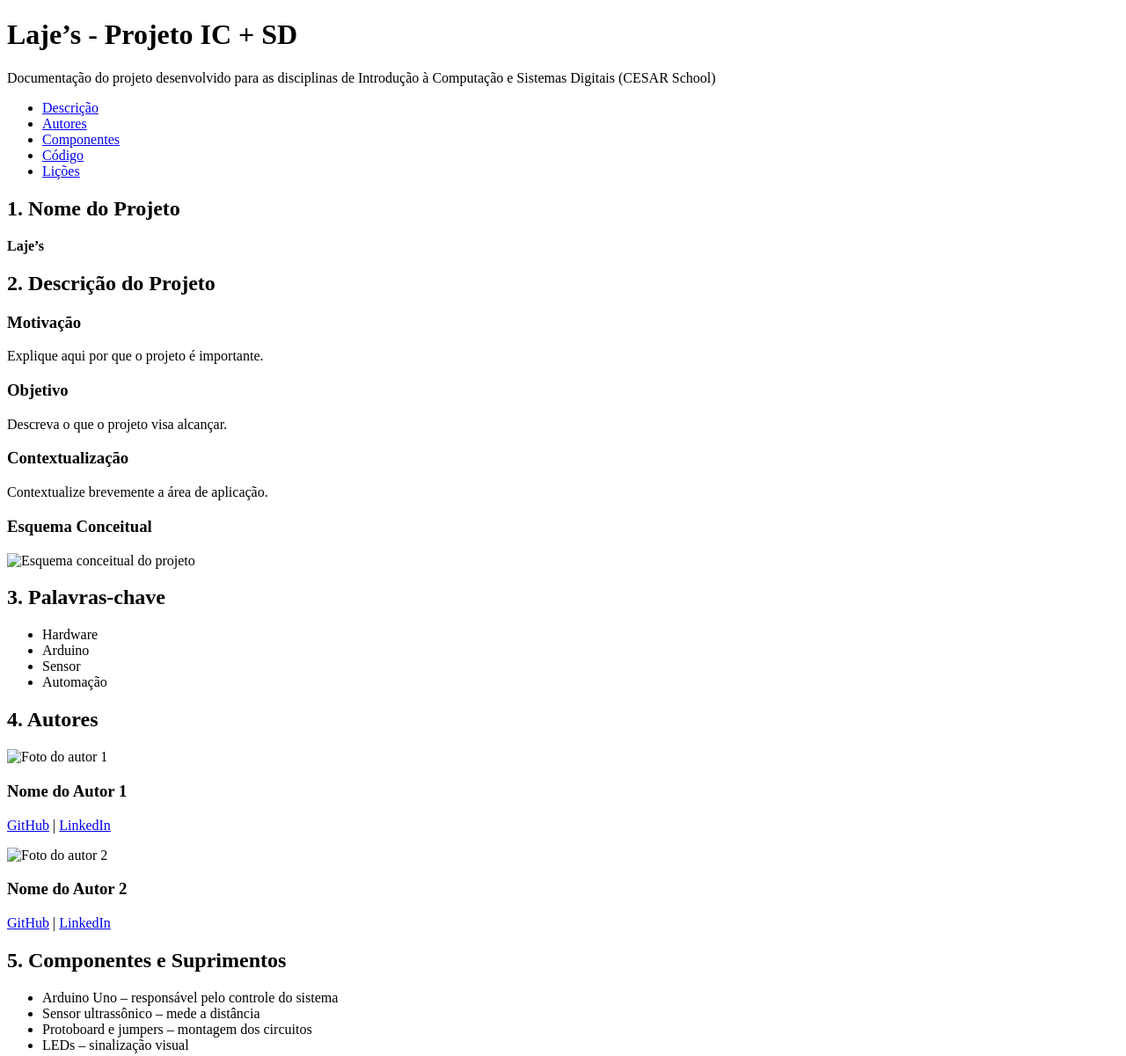
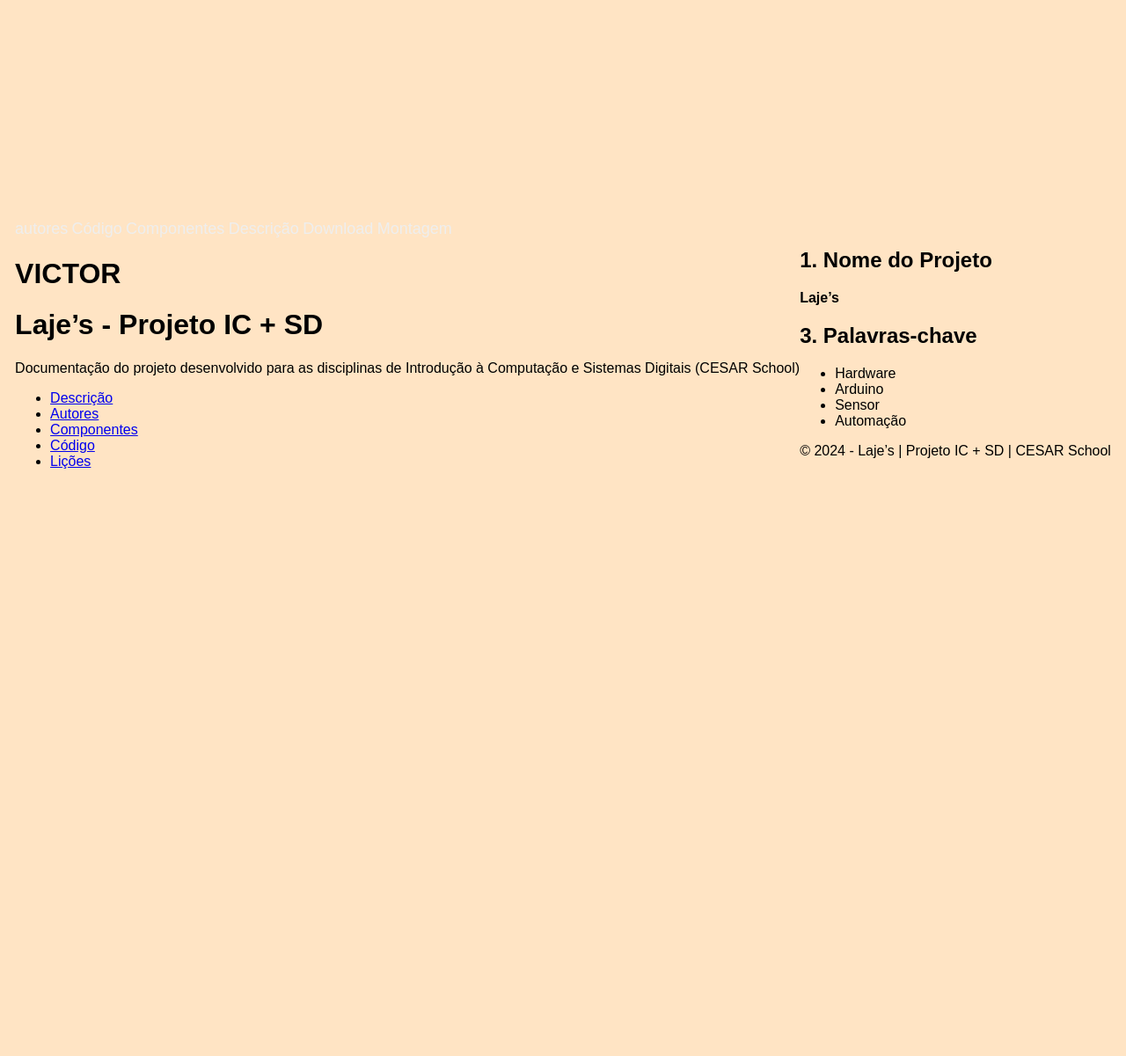
Before and after one commit to victornad/Laje-s-ic-sd, a plain HTML site: page index.html in a window 1280 px wide. Shown: the top 1201 px of the page at 88% size. After the commit the page ends 800 px from the top, so only its background shows below. Drawn offline with Linux system fonts and the light colour scheme.

Commit message:
Novas abas para cada pessoa (o nome está escrito em cada uma

```diff
--- a/assets/css/styles.css
+++ b/assets/css/styles.css
@@ -1,96 +1,44 @@
+/* ---| Corpo do site |--- */
 body {
-  font-family: Arial, sans-serif;
+  background-color: #ffe4c4;
+  display: flex;
+  justify-content: center;
+  align-items: center;
+  min-height: 100vh;
   margin: 0;
-  background-color: #f9f9f9;
-  color: #222;
+  font-family: Arial, Helvetica, sans-serif;
 }
 
-header {
-  background-color: #004aad;
-  color: white;
-  text-align: center;
-  padding: 2rem 1rem;
+/* ---| NAV |--- */
+.underline-nav a {
+  position: relative;
+  color: #eee;
+  text-decoration: none;
+  font-size: 18px;
+  padding: 10px 0;
+  transition: .5s ease;
 }
 
-nav ul {
-  list-style: none;
-  padding: 0;
+underline-nav {
   display: flex;
-  justify-content: center;
-  gap: 1.5rem;
+  gap: 30px;
 }
 
-nav a {
-  color: white;
-  text-decoration: none;
-  font-weight: bold;
+.underline-nav a:hover {
+  color: #34e7e4;
 }
 
-nav a:hover {
-  text-decoration: underline;
+.underline-nav a::after {
+  content: '';
+  position: absolute;
+  bottom: 0;
+  left: 0;
+  width: 0;
+  height: 3px;
+  background-color: #34e7e4;
+  transition: width 0.3s ease;
 }
 
-main {
-  max-width: 900px;
-  margin: 2rem auto;
-  background: white;
-  padding: 2rem;
-  border-radius: 12px;
-  box-shadow: 0 0 10px rgba(0,0,0,0.1);
+.underline-nav a:hover::after {
+  width: 100%;
 }
-
-section {
-  margin-bottom: 2rem;
-}
-
-h2 {
-  color: #004aad;
-  border-bottom: 2px solid #004aad;
-  padding-bottom: 5px;
-}
-
-.imagem-centralizada {
-  display: block;
-  margin: 1rem auto;
-  max-width: 80%;
-}
-
-.autores-container {
-  display: flex;
-  flex-wrap: wrap;
-  gap: 2rem;
-  justify-content: center;
-}
-
-.autor {
-  text-align: center;
-  width: 200px;
-}
-
-.autor img {
-  width: 100px;
-  height: 100px;
-  border-radius: 50%;
-  object-fit: cover;
-}
-
-.botao {
-  display: inline-block;
-  background-color: #004aad;
-  color: white;
-  padding: 10px 20px;
-  border-radius: 8px;
-  text-decoration: none;
-}
-
-.botao:hover {
-  background-color: #003a8c;
-}
-
-footer {
-  background-color: #004aad;
-  color: white;
-  text-align: center;
-  padding: 1rem;
-  margin-top: 3rem;
-}
--- a/index.html
+++ b/index.html
@@ -1,15 +1,32 @@
 <!DOCTYPE html>
 <html lang="pt-BR">
+
 <head>
   <meta charset="UTF-8" />
   <meta name="viewport" content="width=device-width, initial-scale=1.0" />
-  <title>Laje’s - Projeto IC + SD</title>
-  <link rel="stylesheet" href="assets/css/style.css" />
+  <title>Projeto Laje´s</title>
+  <link rel="stylesheet" href="../Laje-s-ic-sd/assets/css/styles.css">
 </head>
+
 <body>
   <header>
+<nav class="underline-nav">
+  <a href="./autores.html">autores</a>
+  <a href="./codigo.html">Código</a>
+  <a href="./componentes.html">Componentes</a>
+  <a href="./descricao.html">Descrição</a>
+  <a href="./download.html">Download</a>
+  <a href="./montagem.html">Montagem</a>
+</nav>
+
+<h1>VICTOR</h1>
+
+
+
+
     <h1>Laje’s - Projeto IC + SD</h1>
-    <p>Documentação do projeto desenvolvido para as disciplinas de Introdução à Computação e Sistemas Digitais (CESAR School)</p>
+    <p>Documentação do projeto desenvolvido para as disciplinas de Introdução à Computação e Sistemas Digitais (CESAR
+      School)</p>
     <nav>
       <ul>
         <li><a href="#descricao">Descrição</a></li>
@@ -28,22 +45,6 @@
       <p><strong>Laje’s</strong></p>
     </section>
 
-    <!-- 2. Descrição do Projeto -->
-    <section id="descricao">
-      <h2>2. Descrição do Projeto</h2>
-
-      <h3>Motivação</h3>
-      <p>Explique aqui por que o projeto é importante.</p>
-
-      <h3>Objetivo</h3>
-      <p>Descreva o que o projeto visa alcançar.</p>
-
-      <h3>Contextualização</h3>
-      <p>Contextualize brevemente a área de aplicação.</p>
-
-      <h3>Esquema Conceitual</h3>
-      <img src="assets/images/esquema.png" alt="Esquema conceitual do projeto" class="imagem-centralizada" />
-    </section>
 
     <!-- 3. Palavras-chave -->
     <section id="palavras-chave">
@@ -56,108 +57,11 @@
       </ul>
     </section>
 
-    <!-- 4. Autores -->
-    <section id="autores">
-      <h2>4. Autores</h2>
-      <div class="autores-container">
-        <div class="autor">
-          <img src="assets/images/autor1.jpg" alt="Foto do autor 1">
-          <h3>Nome do Autor 1</h3>
-          <p>
-            <a href="https://github.com/usuario1" target="_blank">GitHub</a> |
-            <a href="https://linkedin.com/in/usuario1" target="_blank">LinkedIn</a>
-          </p>
-        </div>
-        <div class="autor">
-          <img src="assets/images/autor2.jpg" alt="Foto do autor 2">
-          <h3>Nome do Autor 2</h3>
-          <p>
-            <a href="https://github.com/usuario2" target="_blank">GitHub</a> |
-            <a href="https://linkedin.com/in/usuario2" target="_blank">LinkedIn</a>
-          </p>
-        </div>
-      </div>
-    </section>
-
-    <!-- 5. Componentes e Suprimentos -->
-    <section id="componentes">
-      <h2>5. Componentes e Suprimentos</h2>
-      <ul>
-        <li>Arduino Uno – responsável pelo controle do sistema</li>
-        <li>Sensor ultrassônico – mede a distância</li>
-        <li>Protoboard e jumpers – montagem dos circuitos</li>
-        <li>LEDs – sinalização visual</li>
-      </ul>
-    </section>
-
-    <!-- 6. Aplicativos e Plataformas -->
-    <section id="ferramentas">
-      <h2>6. Aplicativos e Plataformas</h2>
-      <ul>
-        <li>Arduino IDE – versão 2.3.2</li>
-        <li>Visual Studio Code – versão 1.93</li>
-        <li>GitHub – hospedagem do código e do site</li>
-      </ul>
-    </section>
-
-    <!-- 7. Passo a passo -->
-    <section id="passo-a-passo">
-      <h2>7. Passo a passo da Montagem</h2>
-      <ol>
-        <li>Monte o circuito conforme o esquema abaixo.</li>
-        <img src="assets/images/montagem.jpg" alt="Etapa de montagem do circuito">
-        <li>Conecte o Arduino ao computador e carregue o código.</li>
-        <li>Execute o teste do sistema verificando as respostas dos sensores.</li>
-      </ol>
-    </section>
-
-    <!-- 8. Código -->
-    <section id="codigo">
-      <h2>8. Código</h2>
-      <pre><code>
-// Exemplo simples de código Arduino
-int led = 13;
-void setup() {
-  pinMode(led, OUTPUT);
-}
-void loop() {
-  digitalWrite(led, HIGH);
-  delay(1000);
-  digitalWrite(led, LOW);
-  delay(1000);
-}
-      </code></pre>
-      <p>Veja o código completo no <a href="https://github.com/victornad/Laje-s-ic-sd" target="_blank">repositório no GitHub</a>.</p>
-    </section>
-
-    <!-- 9. Download -->
-    <section id="download">
-      <h2>9. Download do Projeto</h2>
-      <a class="botao" href="assets/files/Lajes-projeto.zip" download>Baixar Projeto Completo (.zip)</a>
-    </section>
-
-    <!-- 10. Vídeo no YouTube -->
-    <section id="video">
-      <h2>10. Vídeo no YouTube</h2>
-      <div class="video-container">
-        <iframe width="560" height="315" src="https://www.youtube.com/embed/SEU_VIDEO_ID" title="Vídeo explicativo do projeto" frameborder="0" allowfullscreen></iframe>
-      </div>
-    </section>
-
-    <!-- 11. Problemas e Lições -->
-    <section id="problemas">
-      <h2>11. Problemas Enfrentados e Lições Aprendidas</h2>
-      <h3>Desafios</h3>
-      <p>Descreva aqui os principais problemas enfrentados durante o desenvolvimento.</p>
-      <h3>Lições Aprendidas</h3>
-      <p>Comente o que a equipe aprendeu ao longo do processo.</p>
-    </section>
-  </main>
-
   <footer>
     <p>© 2024 - Laje’s | Projeto IC + SD | CESAR School</p>
   </footer>
 
   <script src="assets/js/script.js"></script>
 </body>
+
 </html>
```
Also changed, not shown: autores.html (added, +53 -0 lines), codigo.html (added, +48 -0 lines), componentes.html (added, +51 -0 lines), descricao.html (added, +54 -0 lines), download.html (added, +61 -0 lines), montagem.html (added, +42 -0 lines).
